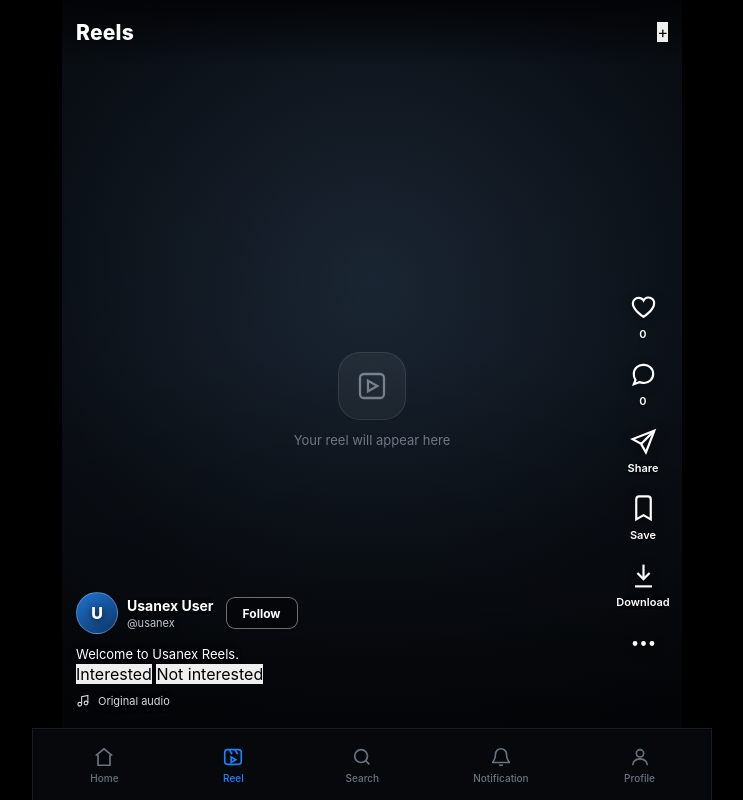
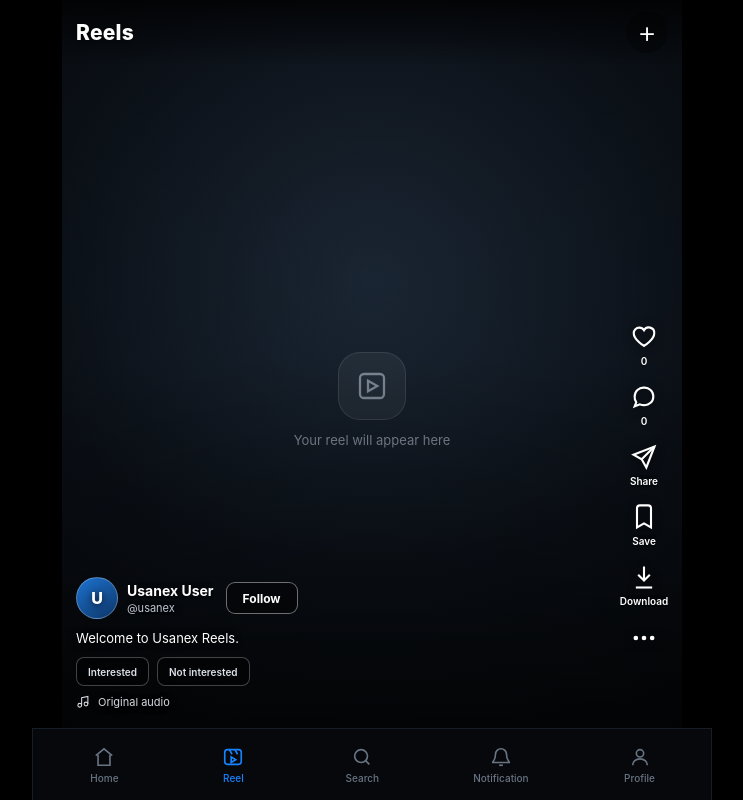
Before and after one commit to usanex4-utt/Usanex, a FastAPI app: template frontend/templates/reels.html in a window 1280 px wide. Shown: the whole page, without its empty margins (268-1011 px from the left). Run offline with FastAPI, Linux system fonts and the light colour scheme; the template is opened without the code that fills it, so the values that code supplies are empty.

Commit message:
Update reels.css

```diff
--- a/frontend/static/css/reels.css
+++ b/frontend/static/css/reels.css
@@ -92,13 +93,18 @@ button {
     font-weight: 800;
     letter-spacing: 0.2px;
 
+    color: #ffffff;
+
     text-shadow:
         0 1px 8px rgba(0, 0, 0, 0.65);
 
     pointer-events: auto;
 }
 
-.camera-button {
+
+/* PLUS BUTTON */
+
+.create-reel-button {
     width: 42px;
     height: 42px;
 
@@ -108,19 +114,27 @@ button {
 
     border-radius: 50%;
 
-    background: rgba(0, 0, 0, 0.30);
+    background: rgba(0, 0, 0, 0.34);
+
     color: #ffffff;
 
+    font-size: 30px;
+    font-weight: 300;
+    line-height: 1;
+
     pointer-events: auto;
+
+    transition:
+        background 0.2s ease,
+        transform 0.15s ease;
 }
 
-.camera-button svg {
-    width: 23px;
-    height: 23px;
+.create-reel-button:hover {
+    background: rgba(255, 255, 255, 0.10);
 }
 
-.camera-button:active {
-    transform: scale(0.92);
+.create-reel-button:active {
+    transform: scale(0.88);
 }
 
 
@@ -247,8 +263,8 @@ button {
     background:
         linear-gradient(
             to top,
-            rgba(0, 0, 0, 0.78) 0%,
-            rgba(0, 0, 0, 0.34) 24%,
+            rgba(0, 0, 0, 0.80) 0%,
+            rgba(0, 0, 0, 0.38) 25%,
             rgba(0, 0, 0, 0.03) 55%,
             rgba(0, 0, 0, 0.10) 100%
         );
@@ -262,10 +278,10 @@ button {
 .reel-actions {
     position: absolute;
 
-    right: 10px;
-    bottom: 142px;
+    right: 9px;
+    bottom: 148px;
 
-    z-index: 20;
+    z-index: 30;
 
     width: 58px;
 
@@ -273,24 +289,25 @@ button {
     flex-direction: column;
     align-items: center;
 
-    gap: 19px;
+    gap: 16px;
 }
 
 .reel-action {
-    width: 52px;
+    width: 54px;
 
     display: flex;
     flex-direction: column;
     align-items: center;
     justify-content: center;
 
-    gap: 5px;
+    gap: 4px;
 
     background: transparent;
+
     color: #ffffff;
 
     text-shadow:
-        0 1px 6px rgba(0, 0, 0, 0.8);
+        0 1px 6px rgba(0, 0, 0, 0.85);
 
     transition:
         transform 0.15s ease,
@@ -298,8 +315,8 @@ button {
 }
 
 .reel-action svg {
-    width: 29px;
-    height: 29px;
+    width: 28px;
+    height: 28px;
 
     display: block;
 
@@ -310,9 +327,9 @@ button {
 }
 
 .reel-action span {
-    max-width: 55px;
+    max-width: 58px;
 
-    font-size: 11px;
+    font-size: 10px;
     font-weight: 600;
 
     white-space: nowrap;
@@ -347,9 +388,9 @@ button {
 
     left: 14px;
     right: 78px;
-    bottom: 92px;
+    bottom: 91px;
 
-    z-index: 20;
+    z-index: 30;
 
     display: flex;
     flex-direction: column;
@@ -357,8 +398,11 @@ button {
     pointer-events: none;
 
     text-shadow:
-        0 1px 7px rgba(0, 0, 0, 0.75);
+        0 1px 7px rgba(0, 0, 0, 0.80);
 }
+
+
+/* USER ROW */
 
 .reel-user-row {
     display: flex;
@@ -473,7 +530,7 @@ button {
 .reel-caption {
     max-width: 310px;
 
-    margin-top: 11px;
+    margin-top: 10px;
 
     color: #ffffff;
 
@@ -481,6 +538,70 @@ button {
     line-height: 1.45;
 
     pointer-events: auto;
+}
+
+
+/* =========================================================
+   INTEREST CONTROLS
+========================================================= */
+
+.interest-controls {
+    display: flex;
+    align-items: center;
+
+    gap: 8px;
+
+    margin-top: 9px;
+
+    pointer-events: auto;
+}
+
+.interest-button {
+    min-height: 29px;
+
+    padding:
+        0 11px;
+
+    border:
+        1px solid
+        rgba(255, 255, 255, 0.25);
+
+    border-radius: 8px;
+
+    background:
+        rgba(0, 0, 0, 0.32);
+
+    color: #dce1e8;
+
+    font-size: 10px;
+    font-weight: 600;
+
+    backdrop-filter: blur(7px);
+    -webkit-backdrop-filter: blur(7px);
+
+    transition:
+        background 0.2s ease,
+        border-color 0.2s ease,
+        color 0.2s ease,
+        transform 0.15s ease;
+}
+
+.interest-button:hover {
+    background:
+        rgba(255, 255, 255, 0.09);
+}
+
+.interest-button:active {
+    transform: scale(0.95);
+}
+
+.interest-button.selected {
+    background: rgba(22, 131, 255, 0.20);
+
+    border-color:
+        rgba(22, 131, 255, 0.65);
+
+    color: #70b5ff;
 }
 
 
@@ -494,7 +615,7 @@ button {
 
     gap: 7px;
 
-    margin-top: 9px;
+    margin-top: 8px;
 
     color: #d5d9df;
 
```
Also changed, not shown: other parts of frontend/static/css/reels.css (+96 -15 lines).
